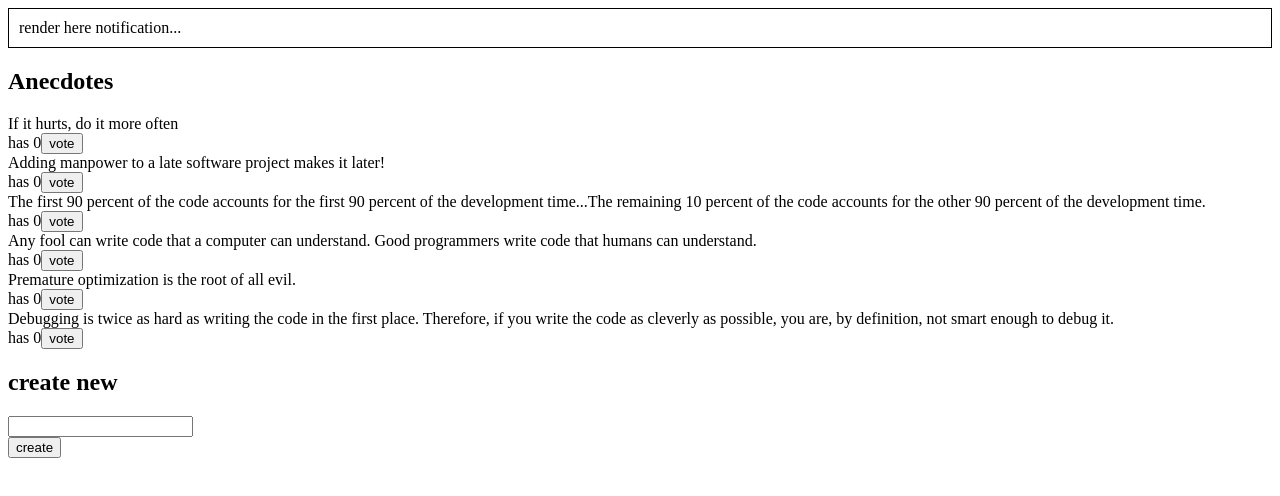
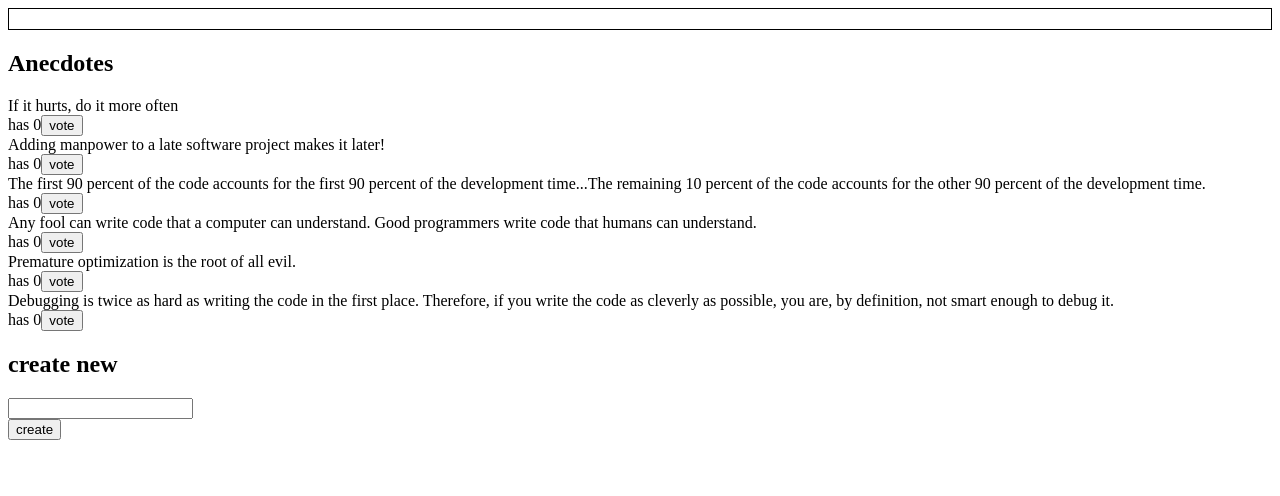
Before and after one commit to AlexandreMRT/fullstackopen0, a React (Create React App) app in the folder part6/redux-anecdotes/: page / in a window 1280 px wide. Shown: the top 496 px of the page. Built offline with nearby package versions, Linux system fonts and the light colour scheme; the HTML template or start-up script is replaced by a standard one.

Commit message:
Update the notification component to render a message after a vote and creation

```diff
--- a/part6/redux-anecdotes/src/components/Notification.js
+++ b/part6/redux-anecdotes/src/components/Notification.js
@@ -1,14 +1,18 @@
 import React from 'react'
+import { useSelector } from 'react-redux';
 
 const Notification = () => {
+  const notification = useSelector(state => state.notifications)
+
   const style = {
     border: 'solid',
     padding: 10,
     borderWidth: 1
   }
+
   return (
     <div style={style}>
-      render here notification...
+      {notification}
     </div>
   )
 }
```
